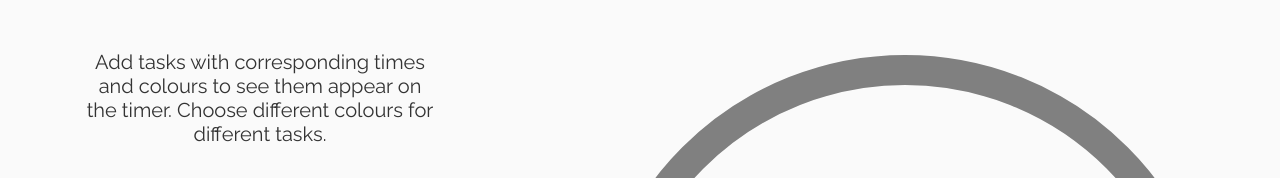
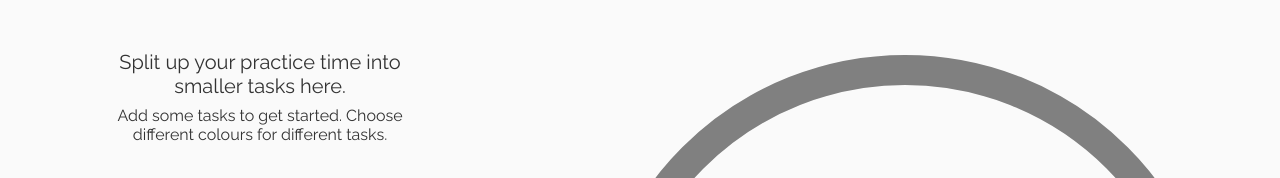
Before and after one commit to carolbarbosa101/PerfectlyPracticed, a Django app: page /timer/1/ in a window 1280 px wide; the page is wider, and only the part inside the window is pictured. Shown: the part 159-337 px from the top of that part. Run offline with Django 3.2, Linux system fonts and the light colour scheme; the visitor is signed in with stand-in values (Sample User, id 1); data comes from the database, SQL or seed files in the repository; data that the repository does not hold is empty; some libraries are stand-ins or nearby versions.

Commit message:
timer subtitle

```diff
--- a/timer/templates/timer/base_timer.html
+++ b/timer/templates/timer/base_timer.html
@@ -13,7 +13,8 @@
 {% block content%}
 <div class="row">
     <div class="col-md-4" id="input_section">
-        <h5 class="subtitles">Add tasks with corresponding times and colours to see them appear on the timer. Choose different colours for different tasks.</h5><br>
+        <h5 class="subtitles">Split up your practice time into smaller tasks here.</h5>
+        <h6 class="subtitles">Add some tasks to get started. Choose different colours for different tasks.</h6><br>
         <div class="row">
             <div class="col-md-7">
                 <label for="task_input">Task:</label>
```
